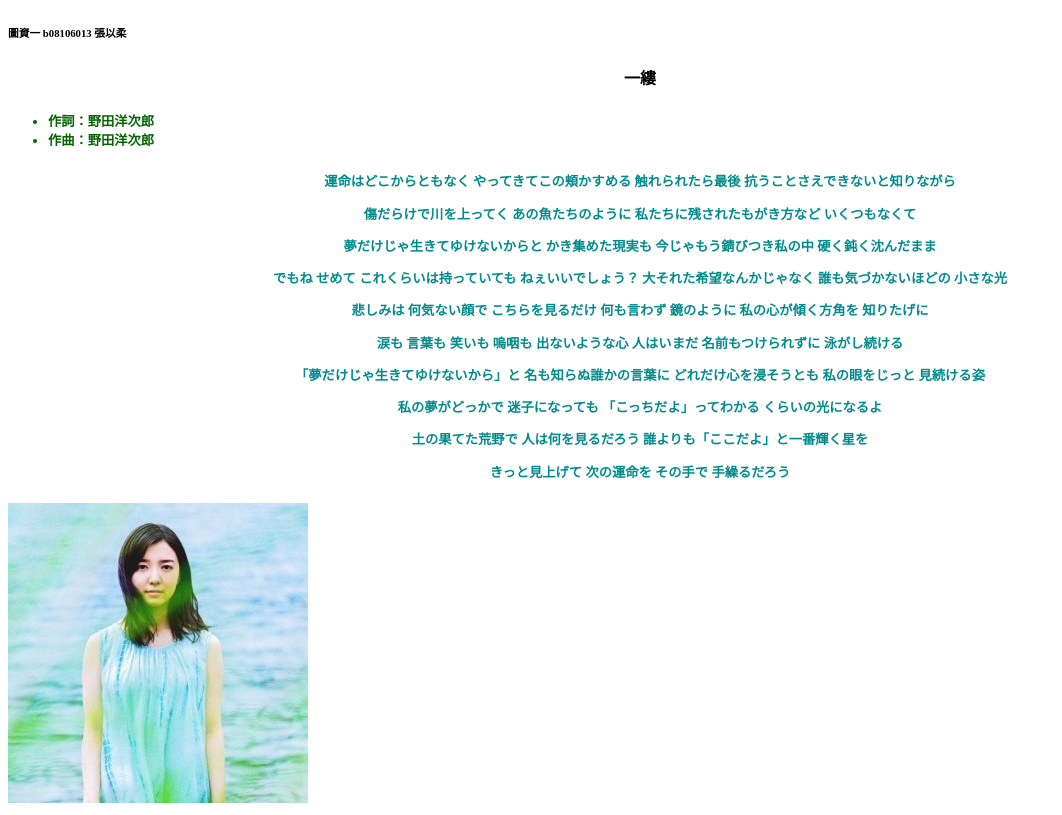
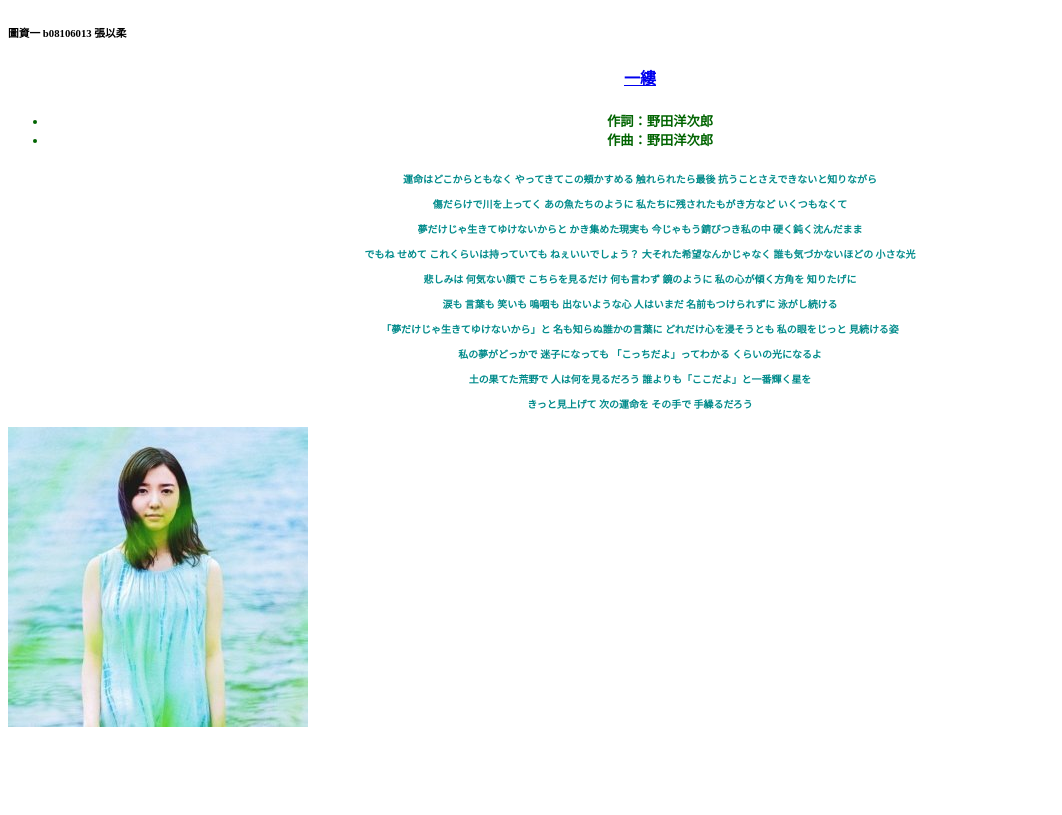
Before and after one commit to Zowiechang/web, a plain HTML site: page index.html in a window 1280 px wide. Shown: the whole page, without its empty margins (0-1062 px from the left). Drawn offline with Linux system fonts and the light colour scheme.

Commit message:
Update index.html

```diff
--- a/index.html
+++ b/index.html
@@ -5,19 +5,37 @@
     <meta name="viewport" content="width=device-width, initial-scale=1.0">
     <meta http-equiv="X-UA-Compatible" content="ie=edge">
     <title>Document</title>
+    <style>
+        #lyric{
+            font-size: 12px;
+            text-align: center;
+            color: darkcyan;
+        }
+        #author{
+            font: size 12; ;
+            text-align: center;
+            color:darkgreen
+        }
+    </style>
 </head>
 <body>
+
+
+
+
+
     <h6>圖資一 b08106013  張以柔 </h6>
 
-
-<h4 style="text-align: center;">一縷</h4>
+<h4 style="text-align: center;"><a href=" file:///C:/Users/user/Desktop/Zowiechang.html/another.html">一縷</a> </h4>
 <ul>
 <h5 style="color:darkgreen; text-align:left">
+ <div id="author">
  <li>作詞：野田洋次郎</li>
  <li>作曲：野田洋次郎</li>
+</div>
 </ul>
-
-<h5 style="color:darkcyan; text-align: center;">
+<div id = "lyric">
+<h5>
 <p>運命はどこからともなく やってきてこの頬かすめる
 触れられたら最後 抗うことさえできないと知りながら</p>
 
@@ -47,7 +65,8 @@
 
 <p>きっと見上げて 次の運命を その手で
 手繰るだろう</p></h5>
-
+</div>
 <img src="上白石萌音.jpg" title = "上白石萌音">
 </body>
+
 </html>
```
